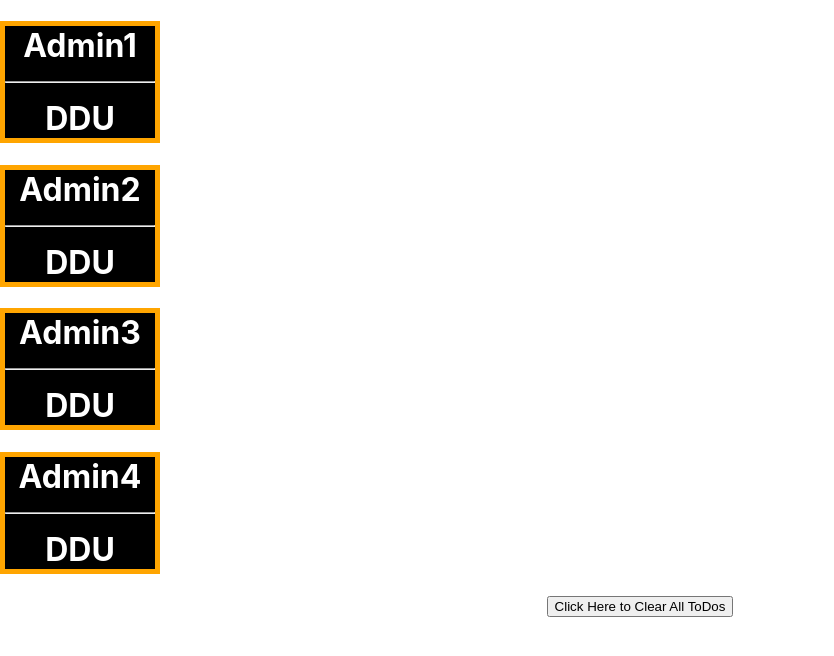
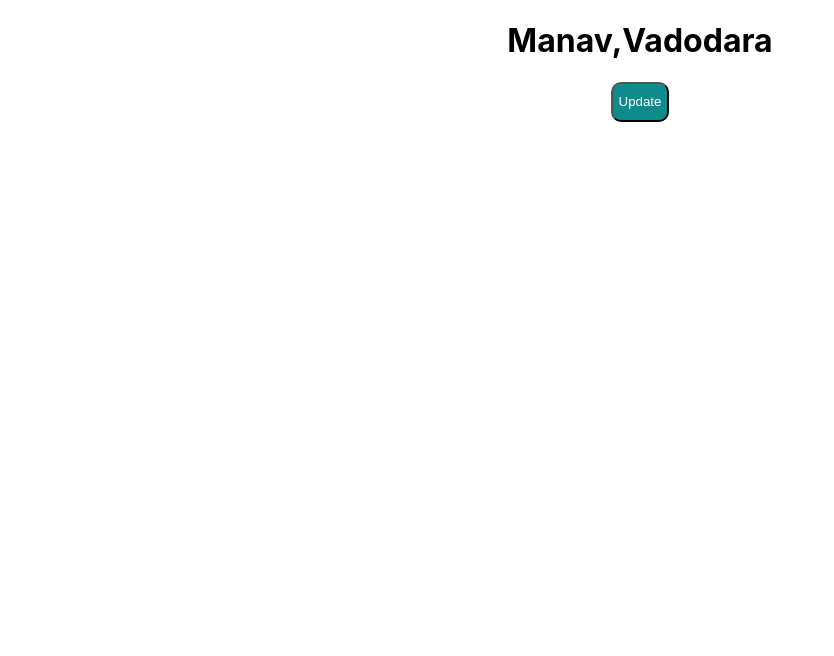
Before and after one commit to manav278/ReactHooks, a React (Create React App) app: page / in a window 1280 px wide. Shown: the top 656 px of the page, without its empty margins (0-834 px from the left). Built offline with nearby package versions, Linux system fonts and the light colour scheme.

Commit message:
[Added/Updated]: Usestateobject component added and some refactoring done in other components

```diff
--- a/src/App.css
+++ b/src/App.css
@@ -32,7 +32,23 @@
   from {
     transform: rotate(0deg);
   }
+
   to {
     transform: rotate(360deg);
   }
 }
+
+.btn-class {
+  color: white;
+  background-color: rgb(14, 140, 140);
+  height: 40px;
+  border-radius: 10px;
+}
+
+.h1-class {
+  color: white;
+  background-color: black;
+  width: 150px;
+  border: 5px solid orange;
+  border-radius: 10px;
+}
--- a/src/App.js
+++ b/src/App.js
@@ -3,6 +3,7 @@ import './App.css';
 import React, { useState } from "react";
 import Hooksa from './components/Hooksa';
 import UseStateArray from './components/UseStateArray';
+import Usestateobject from './components/Usestateobject';
 
 function App() {
   // var val="Code with Manav"
@@ -34,16 +35,22 @@ function App() {
 
       {/* <h1>{name}</h1>
       <button onClick={nameChange}>Click here for 'App' Component</button>
-      <hr></hr>
-      //--------------------------------
-      <Hooksa></Hooksa>
-      <hr></hr>
-      //--------------------------------
-      */}
+      <hr></hr> */}
+
+      {/* //-------------------------------- */}
+
+      {/* <Hooksa></Hooksa>
+      <hr></hr>  */}
 
       {/* --------------------------------- */}
 
-      <UseStateArray></UseStateArray>
+      {/* <UseStateArray></UseStateArray> */}
+
+      {/* --------------------------------- */}
+
+      <Usestateobject></Usestateobject>
+
+      {/* --------------------------------- */}
 
     </div>
   );
--- a/src/components/UseStateArray.js
+++ b/src/components/UseStateArray.js
@@ -1,5 +1,5 @@
-import React,{useState} from 'react'
-
+import React, { useState } from 'react'
+import '../App.css'
 export default function UseStateArray() {
 
     var array = [
@@ -33,10 +33,10 @@ export default function UseStateArray() {
         <div>
             {
                 myArray.map((currElement) => {
-                    return <h1 style={{ color: 'white', backgroundColor: 'black', width: '150px', border: '5px solid orange' }} key={currElement.id}>{currElement.name}<hr></hr>{currElement.College}</h1>
+                    return <h1 className='h1-class' key={currElement.id}>{currElement.name}<hr></hr>{currElement.College}</h1>
                 })
             }
-            <button onClick={handleClick}>Click Here to Clear All ToDos</button>
+            <button onClick={handleClick} className='btn-class'>Click Here to Clear All ToDos</button>
 
         </div>
     )
--- /dev/null
+++ b/src/components/Usestateobject.js
@@ -0,0 +1,19 @@
+import React, { useState } from 'react'
+import '../App.css'
+export default function Usestateobject() {
+    const [obj, setObj] = useState({
+        id: 1,
+        name: "Manav",
+        College: "DDU",
+        City: "Vadodara"
+    })
+    const onHandleClick = () => {
+        setObj({ ...obj, name: "Samarth" })
+    }
+    return (
+        <div>
+            <h1>{obj.name},{obj.City}</h1>
+            <button onClick={onHandleClick} className='btn-class'>Update</button>
+        </div>
+    )
+}
```
